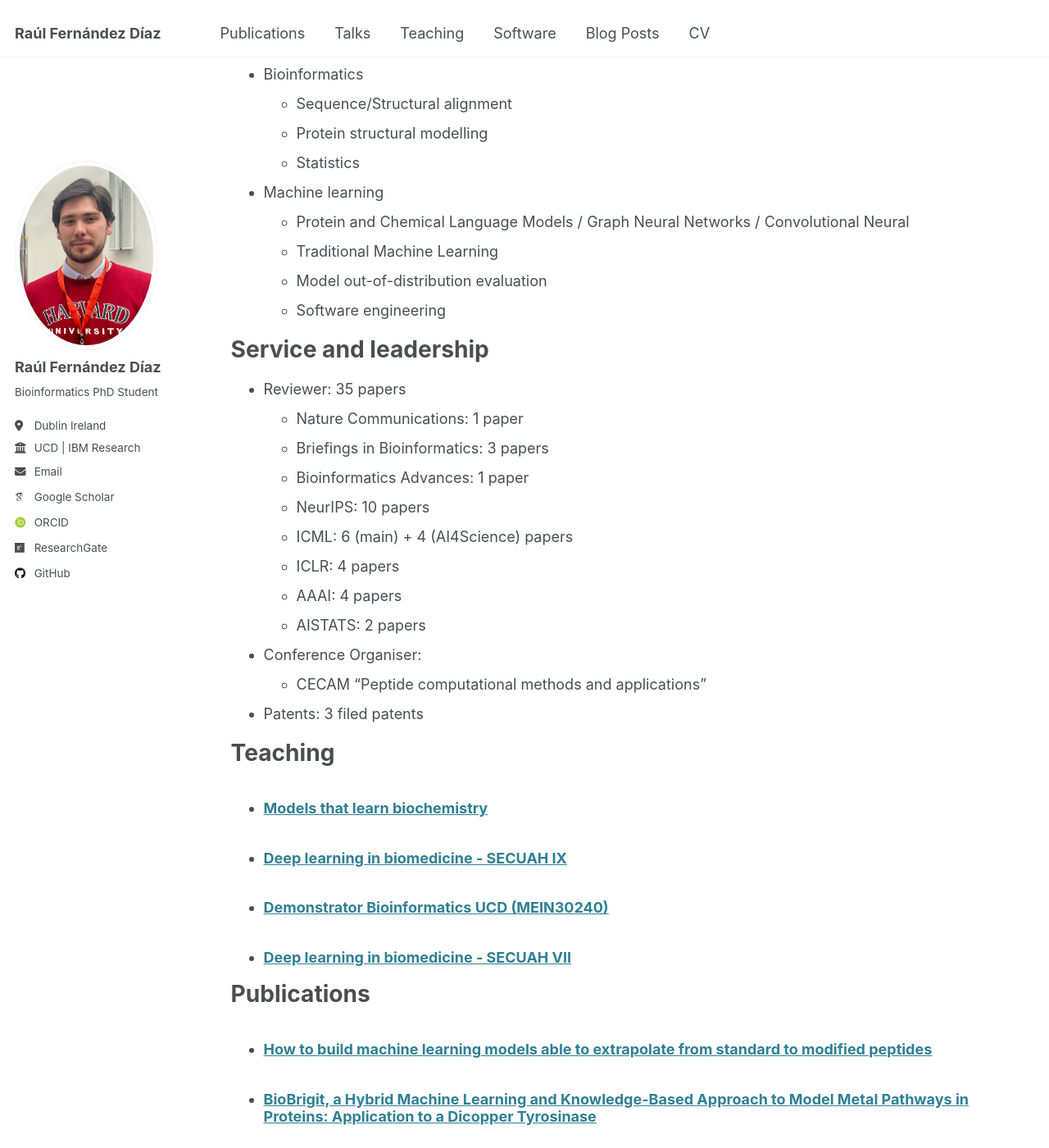
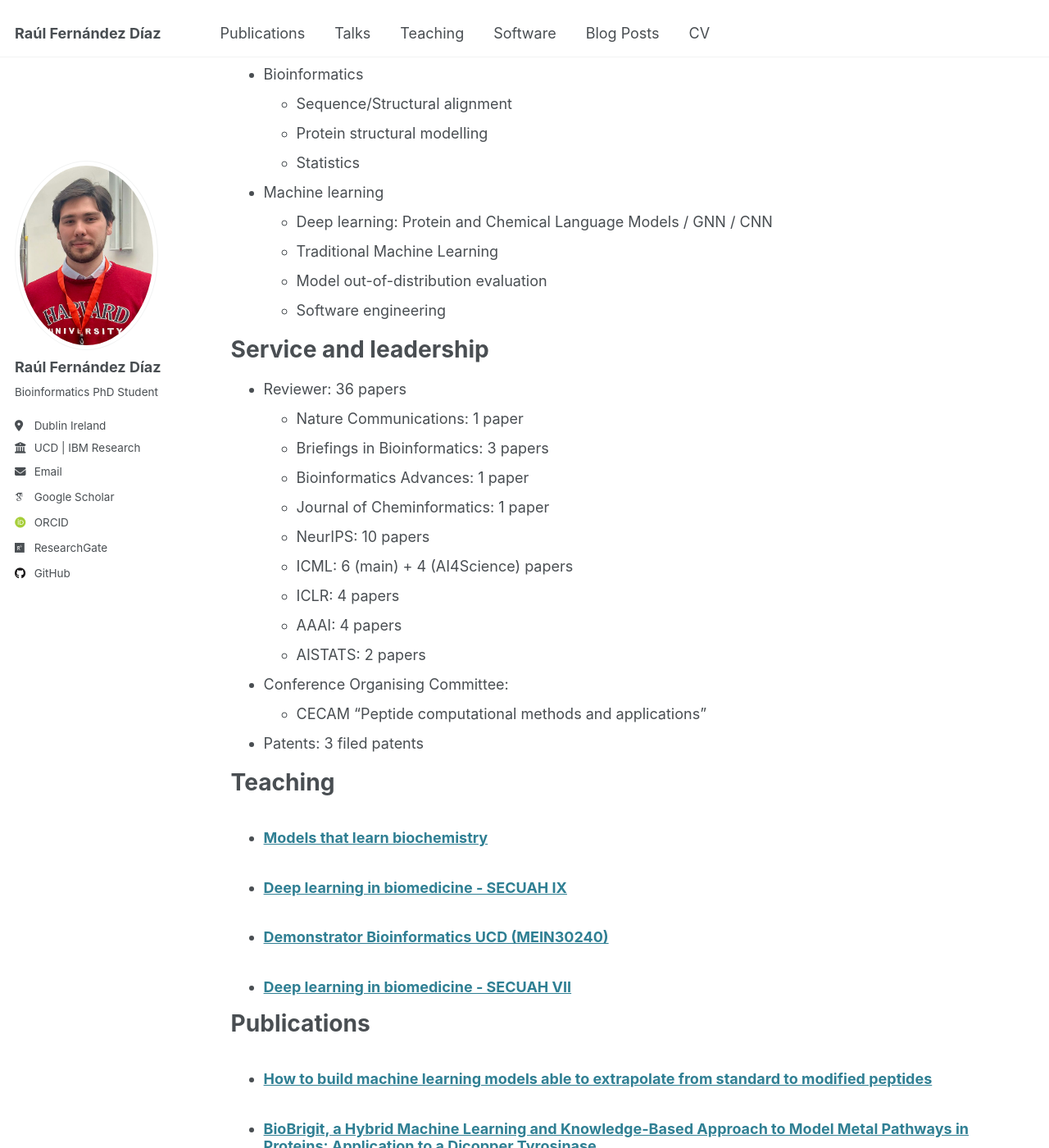
Before and after one commit to RaulFD-creator/RaulFD-creator.github.io, a Jekyll site: the page built from _pages/cv.md, in a window 1280 px wide and 1400 px high, scrolled down 1154 px. Shown: the whole window at 82% size. Built offline with Jekyll 4.4.1, drawn with Linux system fonts in a browser that asks for light colours; some web fonts are replaced.

Commit message:
🛠️ Update CV

```diff
--- a/_pages/cv.md
+++ b/_pages/cv.md
@@ -47,7 +47,7 @@ Skills
   * Protein structural modelling
   * Statistics
 * Machine learning
-  * Protein and Chemical Language Models / Graph Neural Networks / Convolutional Neural
+  * Deep learning: Protein and Chemical Language Models / GNN / CNN
   * Traditional Machine Learning
   * Model out-of-distribution evaluation
   * Software engineering
@@ -55,17 +55,18 @@ Skills
 Service and leadership
 ======
 
-* Reviewer: 35 papers
+* Reviewer: 36 papers
   * Nature Communications: 1 paper
   * Briefings in Bioinformatics: 3 papers
   * Bioinformatics Advances: 1 paper
+  * Journal of Cheminformatics: 1 paper
   * NeurIPS: 10 papers
   * ICML: 6 (main) + 4 (AI4Science) papers
   * ICLR: 4 papers
   * AAAI: 4 papers
   * AISTATS: 2 papers
 
-* Conference Organiser:
+* Conference Organising Committee:
   * CECAM "Peptide computational methods and applications"
 
 * Patents: 3 filed patents
```
